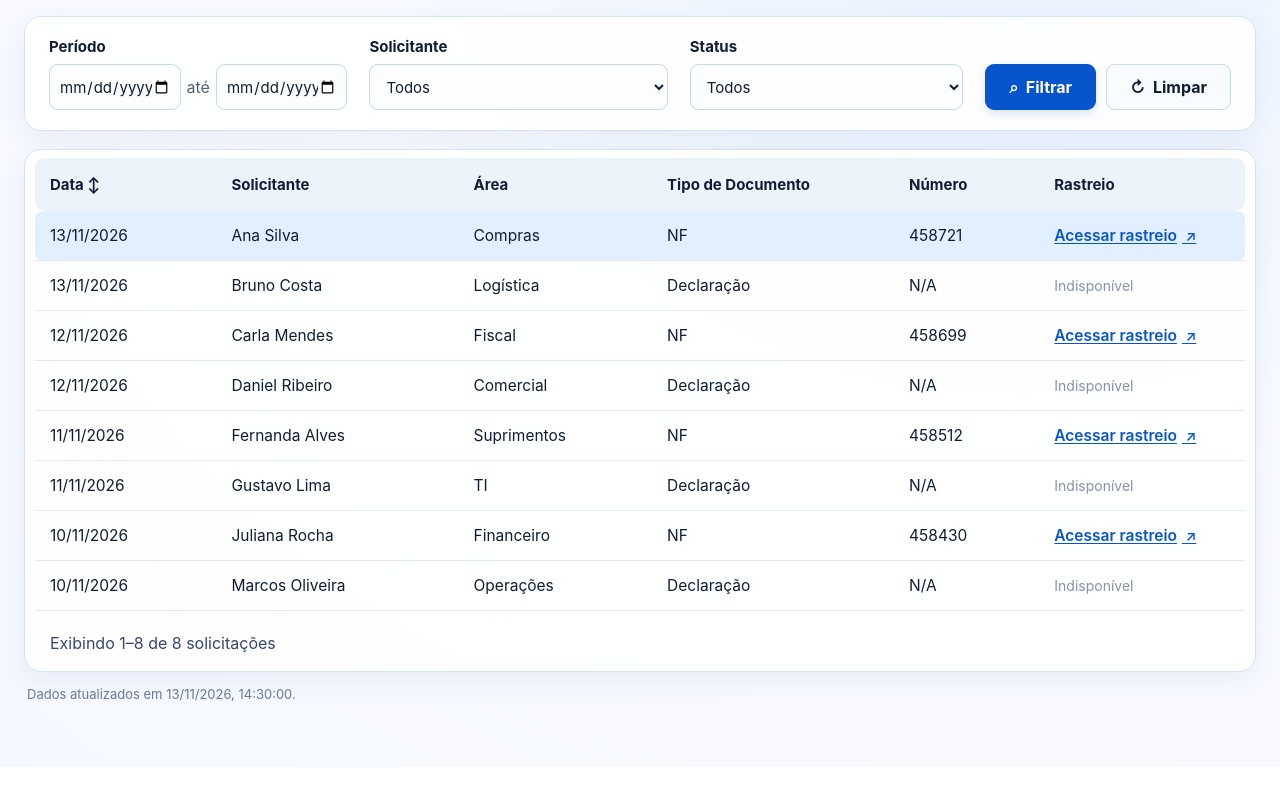
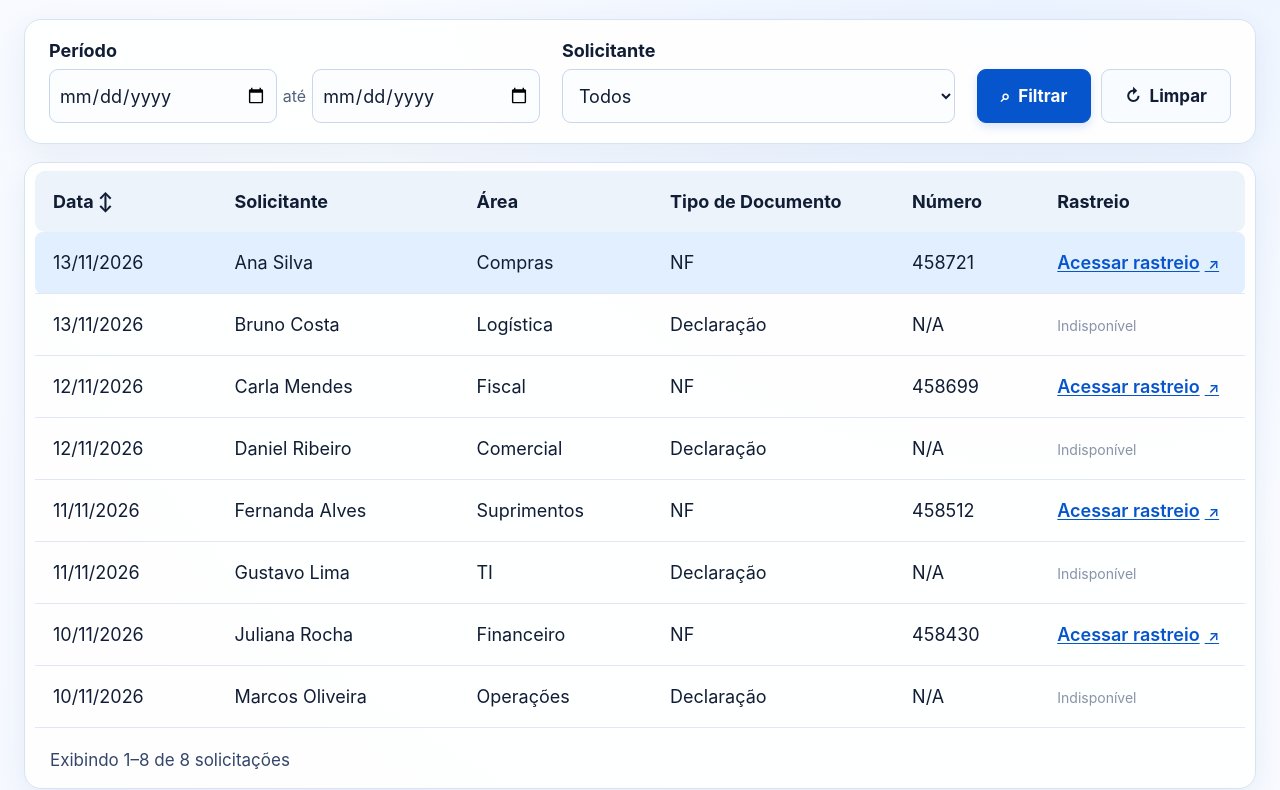
Before and after one commit to customerservicelabor/Acompanhamento-solicita-o-de-coleta, a plain HTML site: page index.html in a window 1280 px wide. Shown: the part 99-889 px from the top of the page. Before the commit the page ends 866 px from the top, so only its background shows below. Drawn offline with Linux system fonts and the light colour scheme.

Commit message:
Update index.html

```diff
--- a/index.html
+++ b/index.html
@@ -8,31 +8,31 @@
   <style>
     :root {color-scheme:light;--ink:#101d35;--muted:#51617d;--blue:#0755cc;--line:#d7e3f3;--surface:#fff;--bg:#f5f8ff;--soft:#eaf3ff;--shadow:0 8px 28px rgba(30,76,147,.075)}
     * {box-sizing:border-box} body{margin:0;background:radial-gradient(ellipse at 80% 0%,#e9f2ff 0%,#f9fbff 48%,#f5f8ff 100%);font-family:Inter,Segoe UI,Arial,sans-serif;color:var(--ink)}
-    .wrap{max-width:1600px;margin:0 auto;padding:28px 24px 65px}
+    .wrap{max-width:1800px;margin:0 auto;padding:28px 24px 65px}
     .header{display:flex;align-items:center;gap:22px;margin:0 0 26px;padding-left:15px}
     .header-symbol{width:56px;height:61px;display:grid;place-items:center;color:var(--blue);border-right:2px solid #98afd3;padding-right:17px;flex:0 0 74px}
-    h1{font-size:clamp(25px,2.45vw,38px);letter-spacing:-1.1px;margin:0 0 6px;line-height:1.1}
-    .subtitle{font-size:clamp(15px,1.3vw,19px);color:var(--muted);margin:0}
+    h1{font-size:clamp(28px,2.65vw,42px);letter-spacing:-1.1px;margin:0 0 6px;line-height:1.1}
+    .subtitle{font-size:clamp(17px,1.4vw,20px);color:var(--muted);margin:0}
     .panel{background:rgba(255,255,255,.92);border:1px solid var(--line);border-radius:17px;box-shadow:var(--shadow)}
-    .filters{display:grid;grid-template-columns:1.2fr 1.2fr 1.1fr auto;gap:22px;align-items:end;padding:20px 24px;margin-bottom:18px}
-    .field{display:flex;flex-direction:column;gap:8px;min-width:0}.field label{font-size:15px;font-weight:700}
-    .control{width:100%;min-height:46px;background:#fbfdff;border:1px solid #c8d7ed;border-radius:9px;padding:0 12px;color:var(--ink);font:inherit;font-size:15px;outline:none}
+    .filters{display:grid;grid-template-columns:minmax(280px,1.25fr) minmax(240px,1fr) auto;gap:22px;align-items:end;padding:20px 24px;margin-bottom:18px}
+    .field{display:flex;flex-direction:column;gap:8px;min-width:0}.field label{font-size:18px;font-weight:700}
+    .control{width:100%;min-height:54px;background:#fbfdff;border:1px solid #c8d7ed;border-radius:9px;padding:0 12px;color:var(--ink);font:inherit;font-size:18px;outline:none}
     .control:focus{border-color:var(--blue);box-shadow:0 0 0 3px #dceaff}
     .dates{display:flex;gap:6px;align-items:center}.dates .control{min-width:0;padding:0 9px}.dates span{color:var(--muted)}
     .actions{display:flex;gap:10px;align-items:end;white-space:nowrap}
-    button{font:inherit;font-weight:650;cursor:pointer;border-radius:9px;padding:0 23px;height:46px;border:1px solid #cbd9ed;background:#f8fbff;color:var(--ink)}
+    button{font:inherit;font-weight:650;cursor:pointer;border-radius:9px;padding:0 23px;height:54px;font-size:17px;border:1px solid #cbd9ed;background:#f8fbff;color:var(--ink)}
     button.primary{background:#0755cc;color:#fff;border-color:#0755cc;box-shadow:0 4px 10px #0b59bf26}button:hover{filter:brightness(.97)}button:focus-visible,a:focus-visible{outline:3px solid #8bb9ff;outline-offset:2px}button:disabled{opacity:.4;cursor:not-allowed}
     .table-panel{padding:8px 10px 12px;overflow:hidden}
-    .table-scroller{overflow-x:auto}table{width:100%;border-collapse:collapse;table-layout:fixed;min-width:760px;font-size:15.5px}
+    .table-scroller{overflow-x:auto}table{width:100%;border-collapse:collapse;table-layout:fixed;min-width:920px;font-size:18px}
     col.date{width:15%}col.name{width:20%}col.area{width:16%}col.doc{width:20%}col.number{width:12%}col.tracking{width:17%}
-    th{text-align:left;background:#edf3fa;padding:17px 15px;font-size:15px;font-weight:750}th:first-child{border-radius:10px 0 0 10px}th:last-child{border-radius:0 10px 10px 0}
-    td{padding:15px;border-bottom:1px solid #e1e8f3;overflow-wrap:anywhere}tbody tr:hover{background:#f2f7ff}tbody tr:first-child{background:#e2efff}tbody tr:first-child td:first-child{border-radius:8px 0 0 8px}tbody tr:first-child td:last-child{border-radius:0 8px 8px 0}
+    th{text-align:left;background:#edf3fa;padding:20px 18px;font-size:18px;font-weight:750}th:first-child{border-radius:10px 0 0 10px}th:last-child{border-radius:0 10px 10px 0}
+    td{padding:20px 18px;border-bottom:1px solid #e1e8f3;overflow-wrap:anywhere}tbody tr:hover{background:#f2f7ff}tbody tr:first-child{background:#e2efff}tbody tr:first-child td:first-child{border-radius:8px 0 0 8px}tbody tr:first-child td:last-child{border-radius:0 8px 8px 0}
     a{color:#0755cc;text-decoration:underline;text-underline-offset:2px;font-weight:600}a:hover{color:#003c9d}.external{font-size:14px;margin-left:5px}.unavailable{color:#8793a8;font-size:14px}
-    .footer{display:flex;align-items:center;justify-content:space-between;gap:18px;flex-wrap:wrap;padding:22px 15px 6px;color:#34466b}
+    .footer{display:flex;align-items:center;justify-content:space-between;gap:18px;flex-wrap:wrap;padding:22px 15px 6px;color:#34466b;font-size:17px}
     .pagination{display:flex;gap:7px;align-items:center}.pagination button{height:38px;min-width:38px;padding:0 10px}.pagination .current{background:var(--blue);color:white;border-color:var(--blue)}
     .notice{font-size:13px;color:#697a95;margin:14px 3px 0}.message{padding:30px 12px;text-align:center;color:var(--muted)}
-    @media(max-width:960px){.filters{grid-template-columns:1fr 1fr;gap:15px}.actions{justify-content:flex-start}.wrap{padding:20px 14px 45px}}
-    @media(max-width:570px){.header{padding-left:0;gap:12px}.header-symbol{flex-basis:50px;width:45px;padding-right:8px}.filters{grid-template-columns:1fr;padding:17px}.actions button{flex:1}.actions{width:100%}.footer{justify-content:center;text-align:center}.table-panel{padding:7px}}
+    @media(max-width:960px){.filters{grid-template-columns:1fr 1fr;gap:15px}.actions{justify-content:flex-start;grid-column:1/-1}.wrap{padding:20px 14px 45px}}
+    @media(max-width:570px){.header{padding-left:0;gap:12px}.header-symbol{flex-basis:50px;width:45px;padding-right:8px}.filters{grid-template-columns:1fr;padding:17px}.actions button{flex:1}.actions{width:100%;grid-column:auto}.footer{justify-content:center;text-align:center}.table-panel{padding:7px}}
   </style>
 </head>
 <body>
@@ -44,7 +44,6 @@
   <section class="panel filters" aria-label="Filtros">
     <div class="field"><label for="inicio">Período</label><div class="dates"><input class="control" id="inicio" type="date" aria-label="Data inicial"><span>até</span><input class="control" id="fim" type="date" aria-label="Data final"></div></div>
     <div class="field"><label for="solicitante">Solicitante</label><select class="control" id="solicitante"><option value="">Todos</option></select></div>
-    <div class="field"><label for="status">Status</label><select class="control" id="status"><option value="">Todos</option><option>Coleta Solicitada</option><option>Coletado</option><option>Em Trânsito</option><option>Entregue</option></select></div>
     <div class="actions"><button class="primary" type="button" id="filtrar">⌕ &nbsp;Filtrar</button><button type="button" id="limpar">↻ &nbsp;Limpar</button></div>
   </section>
   <section class="panel table-panel" aria-label="Relação de coletas">
@@ -55,9 +54,8 @@
 </main>
 <script>
   'use strict';
-  const FONTE = './coletas.json';
+  const FONTE = new URL('./coletas.json', document.baseURI).href;
   const POR_PAGINA = 8;
-  const STATUS_VALIDOS = new Set(['Coleta Solicitada','Coletado','Em Trânsito','Entregue']);
   const $ = (id) => document.getElementById(id);
   let registros = [], filtrados = [], pagina = 1;
   const make = (tag, text, className) => {
@@ -91,28 +89,28 @@
     if(total>1){add('‹',pagina-1,pagina===1,false);for(let p=Math.max(1,pagina-2);p<=Math.min(total,Math.max(5,pagina+2));p++)add(p,p,false,p===pagina);add('›',pagina+1,pagina===total,false)}
   }
   function filtrar() {
-    const di=$('inicio').value,df=$('fim').value,sol=$('solicitante').value,st=$('status').value;
+    const di=$('inicio').value,df=$('fim').value,sol=$('solicitante').value;
     if(di&&df&&di>df){$('contagem').textContent='Data inicial posterior à data final.';return}
-    filtrados=registros.filter(r=>(!di||r.data>=di)&&(!df||r.data<=df)&&(!sol||r.solicitante===sol)&&(!st||r.status===st));
+    filtrados=registros.filter(r=>(!di||r.data>=di)&&(!df||r.data<=df)&&(!sol||r.solicitante===sol));
     pagina=1;render();
   }
-  function limpar(){ $('inicio').value='';$('fim').value='';$('solicitante').value='';$('status').value='';filtrar() }
+  function limpar(){ $('inicio').value='';$('fim').value='';$('solicitante').value='';filtrar() }
   async function carregar(){
     try{
       const resp=await fetch(FONTE,{cache:'no-store'});
-      if(!resp.ok)throw new Error('HTTP '+resp.status);
+      if(!resp.ok)throw new Error('HTTP '+resp.status+' ao acessar '+FONTE);
       const payload=await resp.json();
       if(!payload||!Array.isArray(payload.solicitacoes))throw new Error('Formato JSON inválido');
-      registros=payload.solicitacoes.filter(r=>r&&typeof r==='object'&&typeof r.data==='string'&&typeof r.solicitante==='string'&&STATUS_VALIDOS.has(r.status)).sort((a,b)=>b.data.localeCompare(a.data)||String(a.id).localeCompare(String(b.id)));
+      registros=payload.solicitacoes.filter(r=>r&&typeof r==='object'&&typeof r.data==='string'&&typeof r.solicitante==='string').sort((a,b)=>b.data.localeCompare(a.data)||String(a.id).localeCompare(String(b.id)));
       const nomes=[...new Set(registros.map(r=>r.solicitante))].sort((a,b)=>a.localeCompare(b,'pt-BR'));
       nomes.forEach(nome=>{const op=make('option',nome);op.value=nome;$('solicitante').append(op)});
       $('atualizacao').textContent=payload.atualizado_em?'Dados atualizados em '+new Date(payload.atualizado_em).toLocaleString('pt-BR')+'.':'';
       filtrar();
-    } catch(err){$('linhas').replaceChildren();const tr=make('tr');const td=make('td','Não foi possível carregar os dados. Confirme que o site está hospedado via HTTP(S) e que dados/coletas.json existe.','message');td.colSpan=6;tr.append(td);$('linhas').append(tr);$('contagem').textContent='Erro ao carregar dados';$('atualizacao').textContent='Detalhes técnicos: '+err.message;console.error('Erro ao carregar coletas:',err)}
+    } catch(err){$('linhas').replaceChildren();const tr=make('tr');const td=make('td','Não foi possível carregar os dados. Confirme que o site está hospedado via HTTP(S) e que coletas.json existe.','message');td.colSpan=6;tr.append(td);$('linhas').append(tr);$('contagem').textContent='Erro ao carregar dados';$('atualizacao').replaceChildren(document.createTextNode('Detalhes: '+err.message+' · Teste o JSON diretamente: '));const link=make('a','Abrir coletas.json');link.href=FONTE;link.target='_blank';link.rel='noopener noreferrer';$('atualizacao').append(link);console.error('Erro ao carregar coletas:',err)}
   }
   $('filtrar').addEventListener('click',filtrar);
   $('limpar').addEventListener('click',limpar);
-  ['inicio','fim','solicitante','status'].forEach(id=>$(id).addEventListener('change',filtrar));
+  ['inicio','fim','solicitante'].forEach(id=>$(id).addEventListener('change',filtrar));
   carregar();
 </script>
 </body>
```
